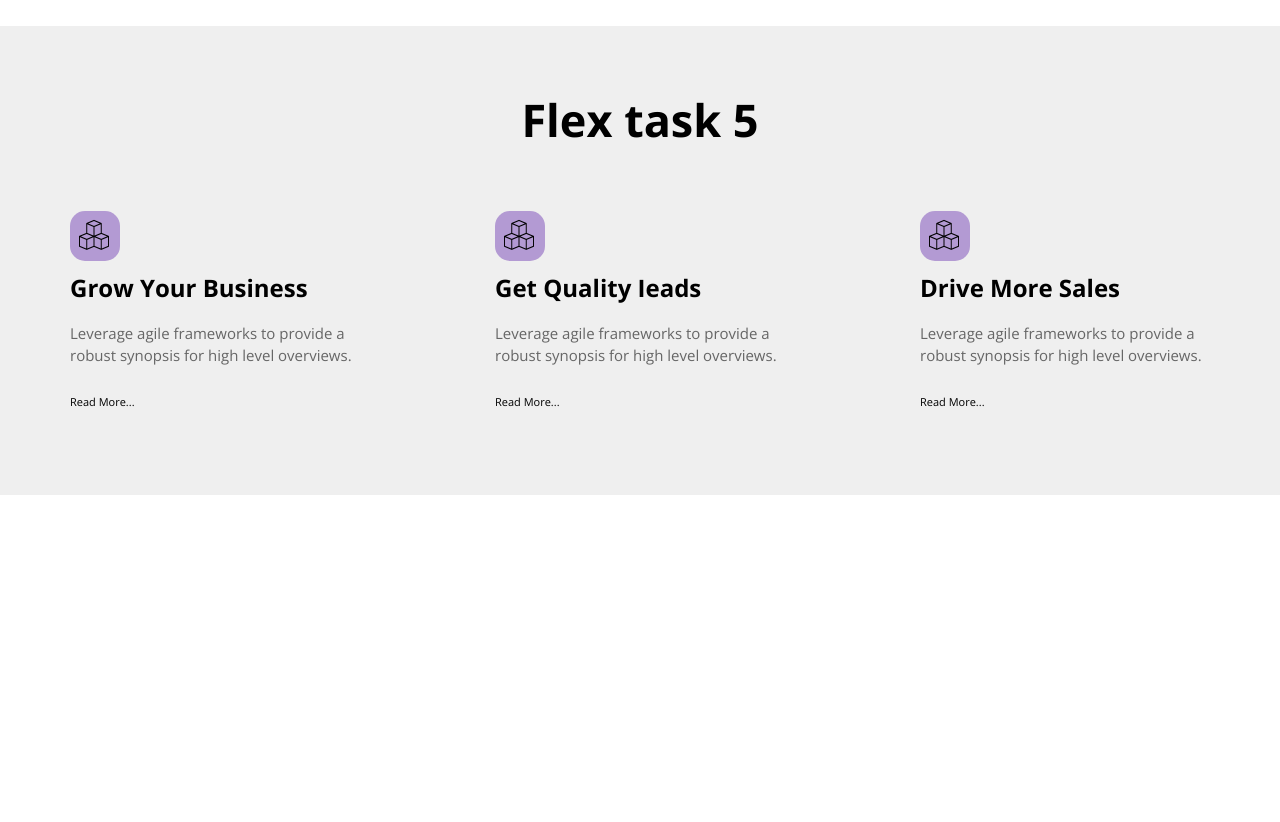
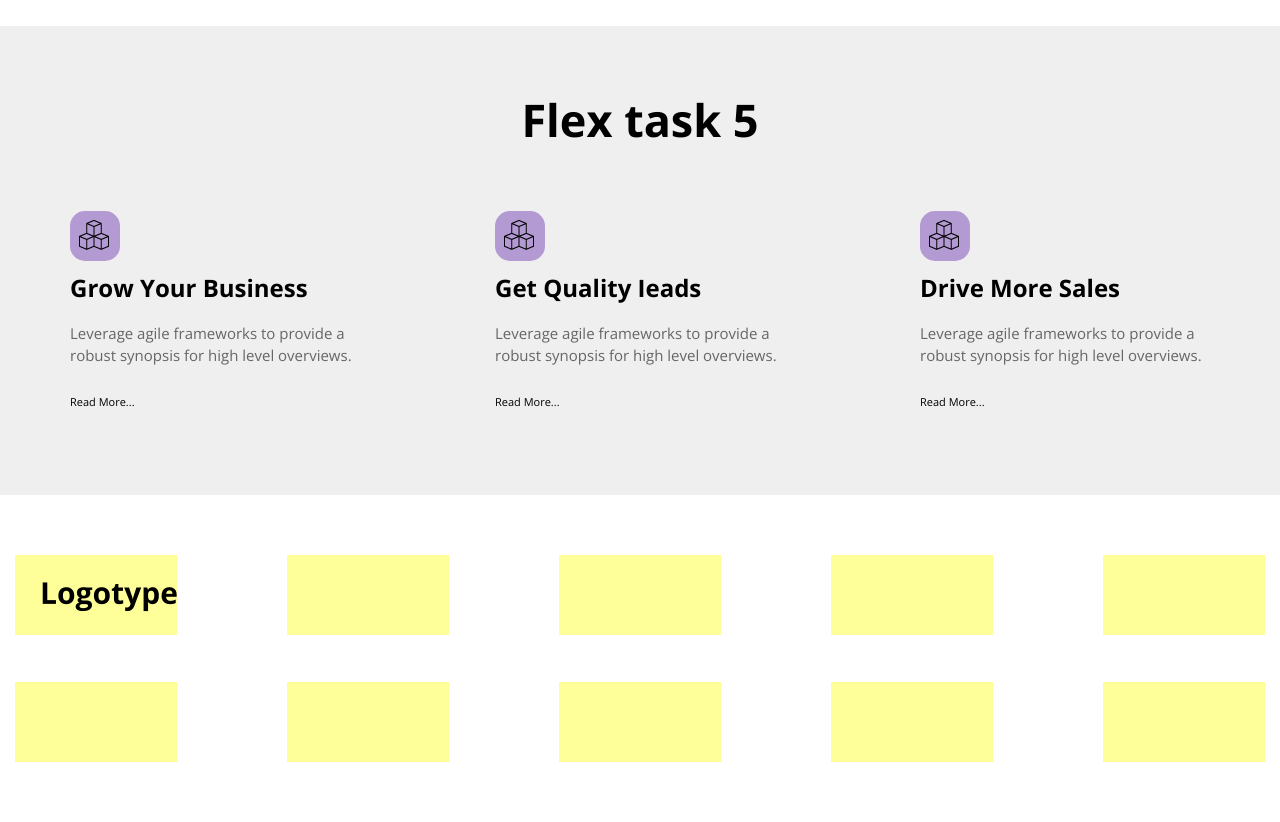
Before and after one commit to klevoDev/18-flex-cards, a plain HTML site: page index.html in a window 1280 px wide. Shown: the part 2698-3520 px from the top of the page. Before the commit the page ends 3193 px from the top, so only its background shows below. Drawn offline with Linux system fonts and the light colour scheme.

Commit message:
made half of the 6th section, did not add a border

```diff
--- a/index.html
+++ b/index.html
@@ -492,13 +492,73 @@
                     </div>
                 </div>
             </section>
+
+            <div class="page__task-6 task-6">
+                <div class="container">
+                    <div class="task-6__row">
+                        <div class="task-6__column">
+                            <div class="task-6__item _icon-logotype">
+
+                            </div>
+                        </div>
+
+                        <div class="task-6__column">
+                            <div class="task-6__item">
+
+                            </div>
+                        </div>
+
+                        <div class="task-6__column">
+                            <div class="task-6__item">
+
+                            </div>
+                        </div>
+
+                        <div class="task-6__column">
+                            <div class="task-6__item">
+
+                            </div>
+                        </div>
+
+                        <div class="task-6__column">
+                            <div class="task-6__item">
+
+                            </div>
+                        </div>
+
+                        <div class="task-6__column">
+                            <div class="task-6__item">
+
+                            </div>
+                        </div>
+
+                        <div class="task-6__column">
+                            <div class="task-6__item">
+
+                            </div>
+                        </div>
+
+                        <div class="task-6__column">
+                            <div class="task-6__item">
+
+                            </div>
+                        </div>
+
+                        <div class="task-6__column">
+                            <div class="task-6__item">
+
+                            </div>
+                        </div>
+
+                        <div class="task-6__column ">
+                            <div class="task-6__item">
+
+                            </div>
+                        </div>
+                    </div>
+                </div>
+            </div>
         </main>
-
-        <footer class="footer">
-            <div class="container">
-
-            </div>
-        </footer>
     </div>
 </body>
 
--- a/scss/_iconfont.scss
+++ b/scss/_iconfont.scss
@@ -1,6 +1,14 @@
 @font-face {
   font-family: "iconfont";
   src: url("./../fonts/iconfont.woff2") format("woff2"), url("./../fonts/iconfont.woff") format("woff");
+  font-weight: normal;
+  font-style: normal;
+  font-display: block;
+}
+
+@font-face {
+  font-family: "iconfont";
+  src: url("./../fonts/iconfont-logo.woff2") format("woff2"), url("./../fonts/iconfont-logo.woff") format("woff");
   font-weight: normal;
   font-style: normal;
   font-display: block;
@@ -24,3 +32,7 @@
 ._icon-kubitos:before {
   content: "\e900";
 }
+
+._icon-logotype:before {
+  content: "\e901";
+}
--- a/scss/_page.scss
+++ b/scss/_page.scss
@@ -25,4 +25,8 @@
         padding: 60px 0;
         background: $backgroundGrey;
     }
+
+    &__task-6 {
+        padding: 60px 0;
+    }
 }
--- /dev/null
+++ b/scss/_task-6.scss
@@ -0,0 +1,31 @@
+.task-6 {
+    &__row {
+        display: flex;
+        flex-wrap: wrap;
+        margin: -23.5px -55px;
+    }
+
+    &__column {
+        padding: 23.5px 55px;
+        flex: 0 1 20%;
+    }
+
+    &__item {
+        max-width: 200px;
+        height: 80px;
+        transition: all 0.3s ease 0s;
+
+        background-color: #ffff99;
+
+        &::before {
+            position: absolute;
+            font-size: 30px;
+            transform: translate(20%, 90%);
+        }
+
+        &:hover {
+            background-color: #7c3030;
+            color: #fff;
+        }
+    }
+}
--- a/scss/style.scss
+++ b/scss/style.scss
@@ -24,5 +24,6 @@ body {
 @import "_task-3";
 @import "_task-4";
 @import "_task-5";
+@import "_task-6";
 
 // * ===== footer ===== * //
```
Also changed, not shown: css/style.css, fonts/iconfont-logo.woff (added), fonts/iconfont-logo.woff2 (added), img/logotype.svg (added).
